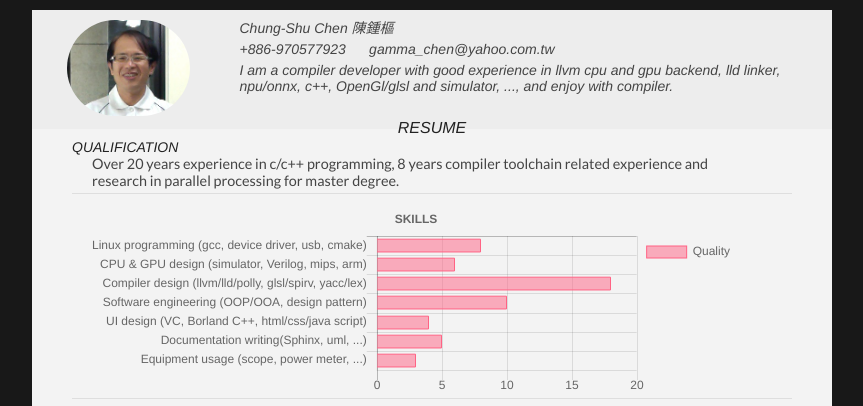
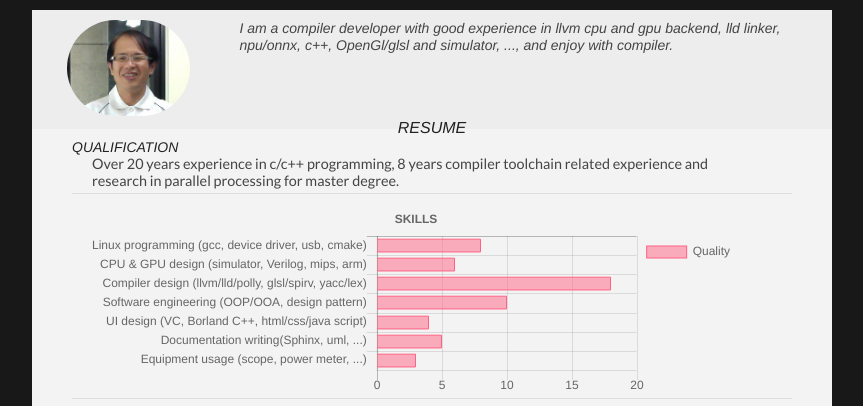
Before and after one commit to Jonathan2251/ws, a plain HTML site: page en/cv_cschen.html in a window 1280 px wide. Shown: the top 406 px of the page, without its empty margins (208-1071 px from the left). Drawn offline with Linux system fonts and the light colour scheme.

Commit message:
Generated gh-pages for commit 21bf242 Author: cschen <jonathan.chen@kernon.us>
    resume

```diff
--- a/en/cv_cschen.html
+++ b/en/cv_cschen.html
@@ -34,8 +34,6 @@ canvas {
 
     <div id="contactDetails">
       <ul>
-        <p>Chung-Shu Chen 陳鍾樞<br></p>
-        <p>+886-970577923  &nbsp;&nbsp;&nbsp;&nbsp; gamma_chen@yahoo.com.tw</p>
         <p>I am a compiler developer with good experience in llvm cpu and gpu backend, lld linker, npu/onnx, c++, OpenGl/glsl
         and simulator, ..., and enjoy with compiler.</p>
       </ul>
```
Also changed, not shown: en/resume_cschen.html (+0 -2 lines).
